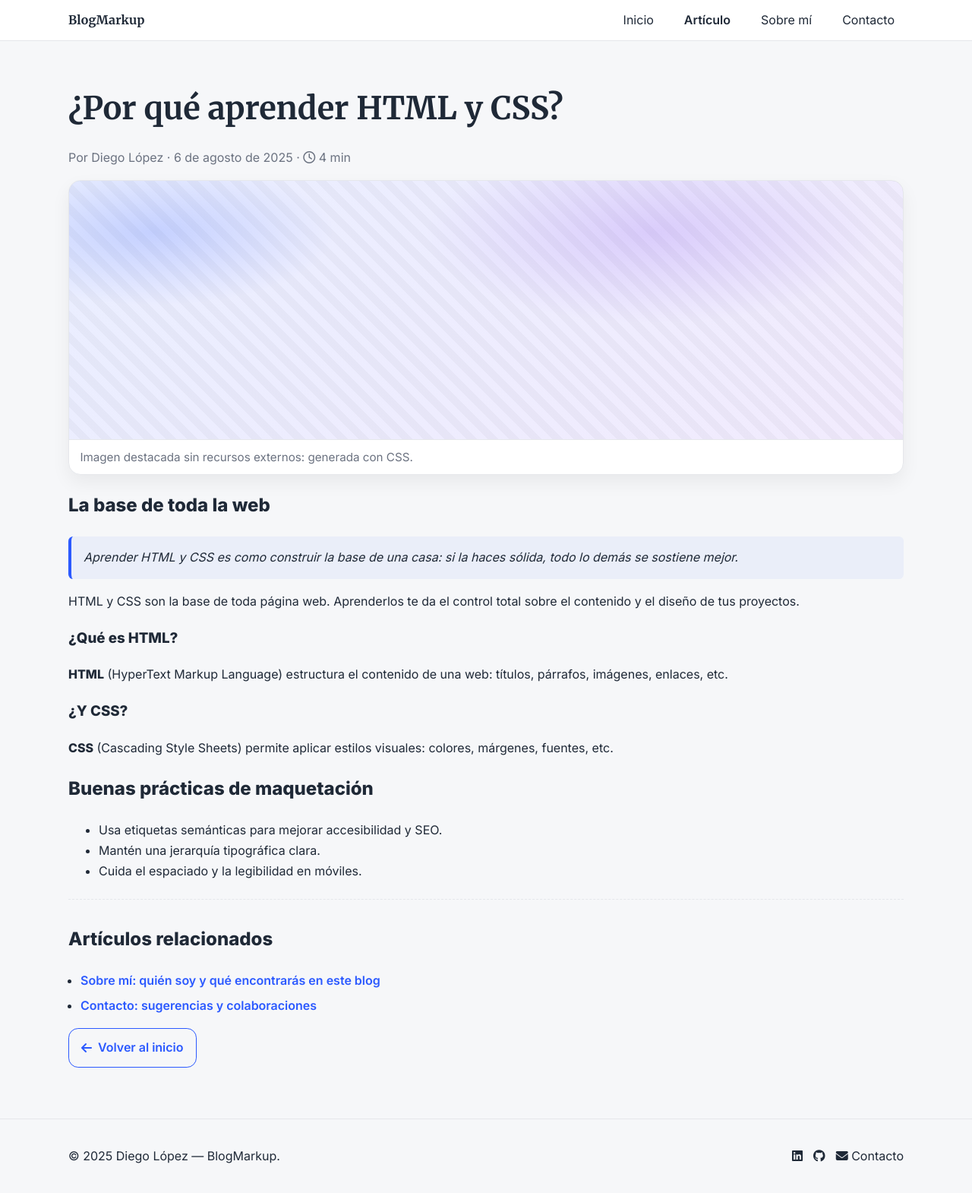
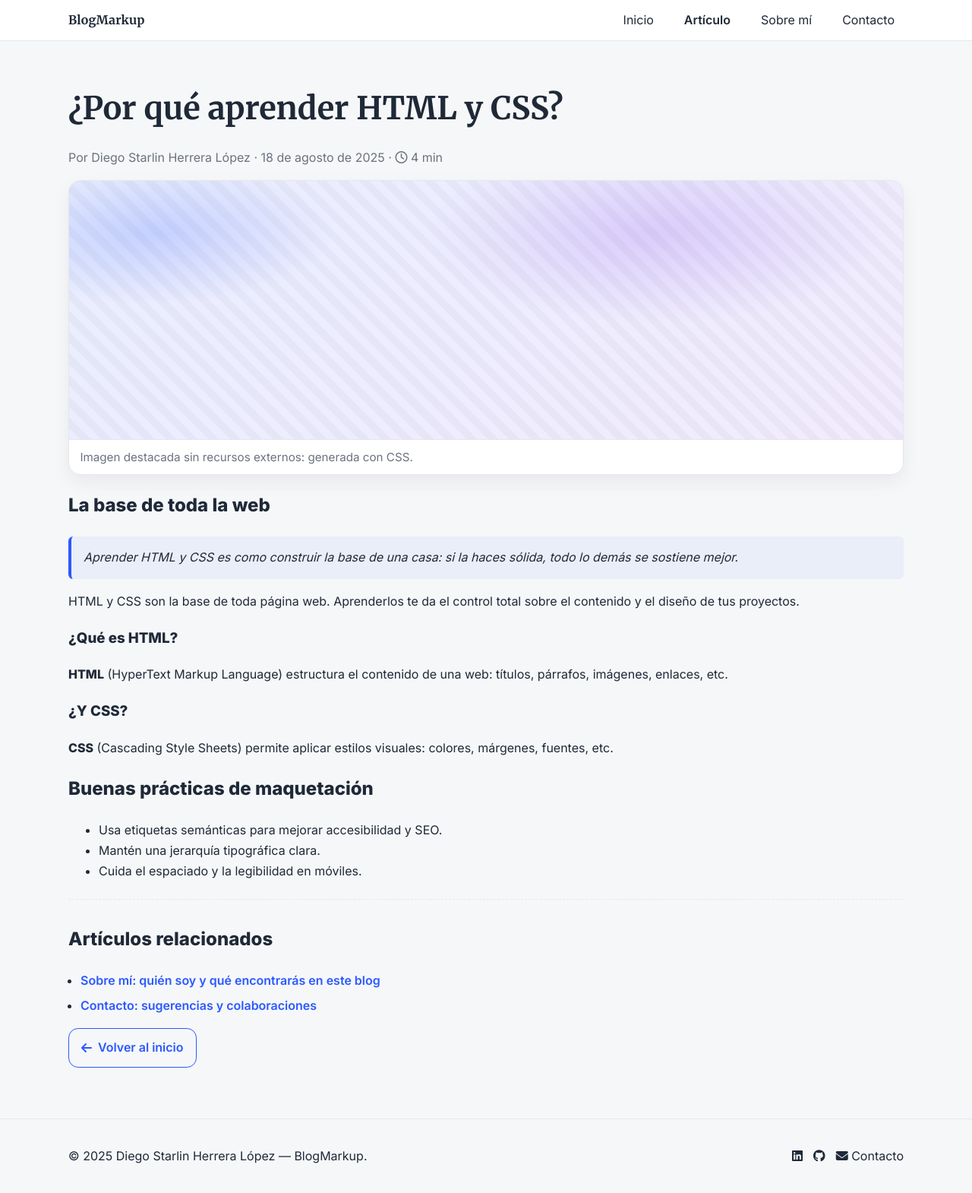
Before and after one commit to diego422/BlogMarkup, a plain HTML site: page Bloc/articulo1.html in a window 1280 px wide. Shown: the whole page at 76% size. Drawn offline with Linux system fonts and the light colour scheme.

Commit message:
Update README y cambios en el Footer

```diff
--- a/Bloc/articulo1.html
+++ b/Bloc/articulo1.html
@@ -43,7 +43,7 @@
     <article>
       <header class="post-header">
         <h1>¿Por qué aprender HTML y CSS?</h1>
-        <p class="meta">Por Diego López · 6 de agosto de 2025 · <span class="reading-time"><i class="fa-regular fa-clock"></i> 4 min</span></p>
+        <p class="meta">Por Diego Starlin Herrera López · 18 de agosto de 2025 · <span class="reading-time"><i class="fa-regular fa-clock"></i> 4 min</span></p>
         <figure class="featured">
           <div class="featured-img" role="img" aria-label="Figura decorativa estilo tarjeta"></div>
           <figcaption>Imagen destacada sin recursos externos: generada con CSS.</figcaption>
@@ -87,7 +87,7 @@
 
   <footer class="site-footer">
     <div class="container footer-grid">
-      <p>&copy; 2025 Diego López — BlogMarkup.</p>
+      <p>&copy; 2025 Diego Starlin Herrera López — BlogMarkup.</p>
       <p class="social">
         <a href="https://www.linkedin.com/in/diego-herrera-l%C3%B3pez" target="_blank" rel="noopener noreferrer" aria-label="LinkedIn"><i class="fa-brands fa-linkedin"></i></a>
         <a href="https://github.com/diego422" target="_blank" rel="noopener noreferrer" aria-label="GitHub"><i class="fa-brands fa-github"></i></a>
```
Also changed, not shown: Bloc/contacto.html (+1 -1 lines), Bloc/index.html (+1 -1 lines), 1 other file.
